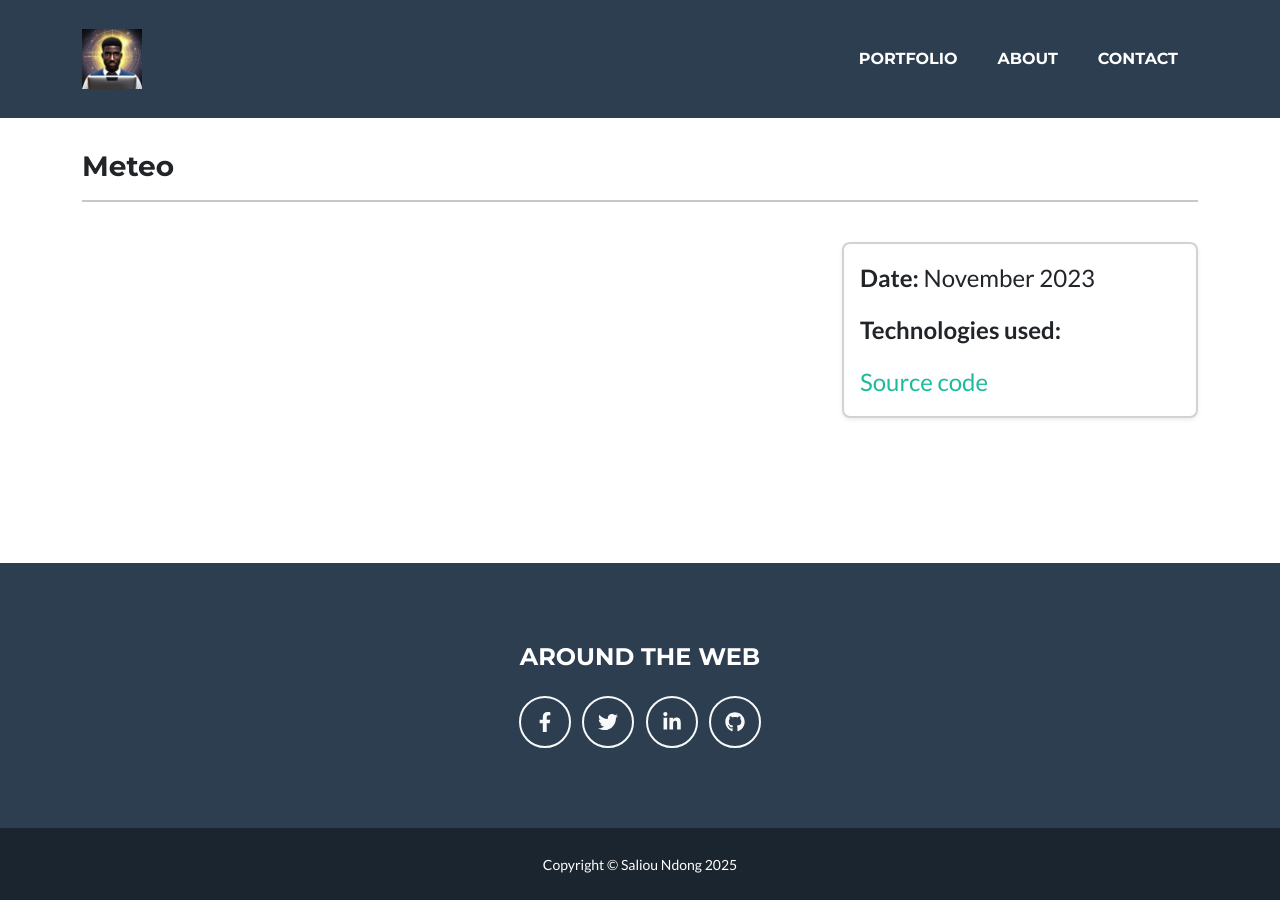
After one commit to salioundong/Portfolio_Saliou, a Django app: page /meteo in a window 1280 px wide. The commit adds this page. Run offline with Django 5.2, Linux system fonts and the light colour scheme; some libraries are stand-ins or nearby versions.

Commit message:
starting meteo template

```diff
--- /dev/null
+++ b/portfolio/templates/portfolio/meteo.html
@@ -0,0 +1,40 @@
+{% extends "portfolio/layout.html" %}
+
+{% load static %}
+
+{% block body_class %}page-with-navbar{% endblock %}
+
+{% block body %}
+    <div class="container" style="margin-bottom: 100px; margin-top: -50px;">
+        <div class="row">
+            <div class="col-sm-12">
+                <h3>Meteo</h3>
+                <hr>
+            </div>
+        </div><br>
+
+        <div class="row mb-3">
+            <div class="col-sm-8">
+                <p class="fs-4"></p>
+                <div><br></div>
+                <!-- <img class="img-fluid img-centered" src="{% static 'assets/img/img_projects/soccer 2023.png' %}" /> -->
+            </div>
+            <div class="col-sm-4 mt-3 mt-sm-0">
+                <div class="card shadow-sm">
+                    <div class="card-body">
+                        <div class="fs-4">
+                            <p class="card-text"><strong>Date:</strong> November 2023</p>
+                            <p class="card-text"><strong>Technologies used:</strong> </p>
+                            <a href="https://github.com/salioundong/Meteo" target="_blank" class="text-decoration-none">Source code</a>
+                        </div>
+                    </div>
+                </div>
+            </div>
+            <div class="col-sm-8">
+                <div class="text-justify">
+
+                </div>
+            </div>
+        </div>
+    </div>
+{% endblock %}
--- a/portfolio/urls.py
+++ b/portfolio/urls.py
@@ -5,5 +5,6 @@ urlpatterns = [
     path("", views.index, name="index"),
     path("soccer_2023", views.soccer2023, name="soccer_2023"),
     path("roboGenius", views.roboGenius, name="roboGenius"),
-    path("materialManage", views.materialManage, name="materialManage")
+    path("materialManage", views.materialManage, name="materialManage"),
+    path("meteo", views.meteo, name="meteo"),
 ]
--- a/portfolio/views.py
+++ b/portfolio/views.py
@@ -14,3 +14,6 @@ def roboGenius(request):
 
 def materialManage(request):
     return render(request, "portfolio/materialManage.html")
+
+def meteo(request):
+    return render(request, "portfolio/meteo.html")
```
Also changed, not shown: portfolio/templates/portfolio/index.html (+10 -5 lines), portfolio/static/assets/img/img_projects/meteo.png (added).
